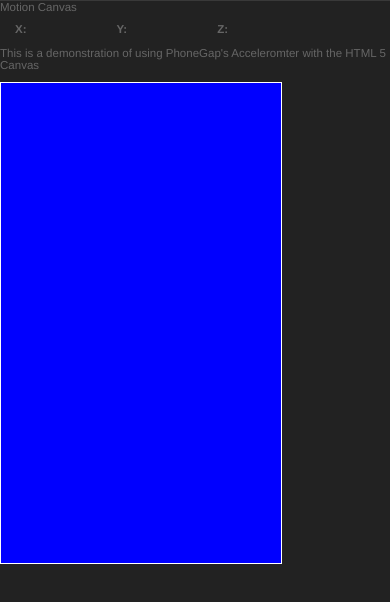
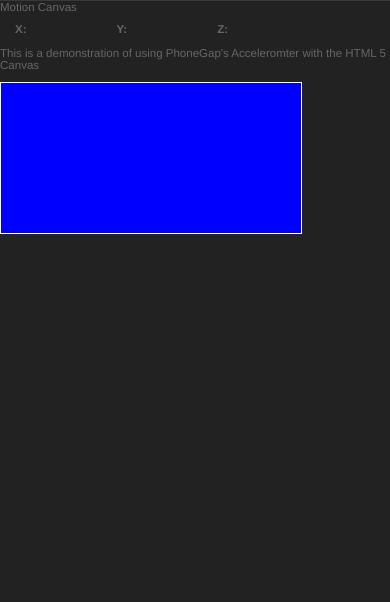
Before and after one commit to mpberk/AccelDemo, a plain HTML site: page www/index.html in a window 390 px wide. Drawn offline with Linux system fonts and the light colour scheme; some packages are replaced by stand-ins of ours.

Commit message:
Added updates

```diff
--- a/www/index.html
+++ b/www/index.html
@@ -12,18 +12,16 @@
                 }, false);
                 document.addEventListener("deviceready", watchAccel, true);
             }
-            //var width = document.width-2;
-            var width = 50-2;
-            //var height = document.height-20;
-            var height = 100-20;
+            var canvas = document.getElementById("canvas");
+            var width = document.body.clientWidth;
+            var height = document.body.clientHeight;
+            canvas.width = width-2;
+            canvas.height = height - 120;
             var x = width / 2;
             var y = height / 2;
             var ctx = null;
 
             var watchAccel = function () {
-                var canvas = document.getElementById("canvas");
-                canvas.width = document.body.clientWidth;
-                canvas.height = document.body.clientHeight - 100;
                 ctx = canvas.getContext("2d");
 
                 var succ = function (a) {
@@ -81,7 +79,7 @@
       <dt>Z:</dt><dd id="z">&nbsp;</dd>
     </dl>
   <p>This is a demonstration of using PhoneGap's Acceleromter with the HTML 5 Canvas</p>
-	<canvas id="canvas" width="280" height="480">
+	<canvas id="canvas">
 	</canvas>
 	</div>
     </div>
```
